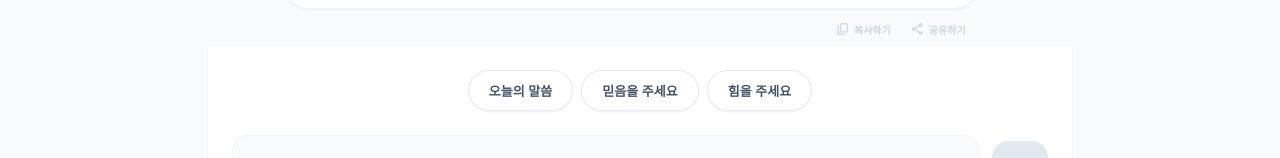
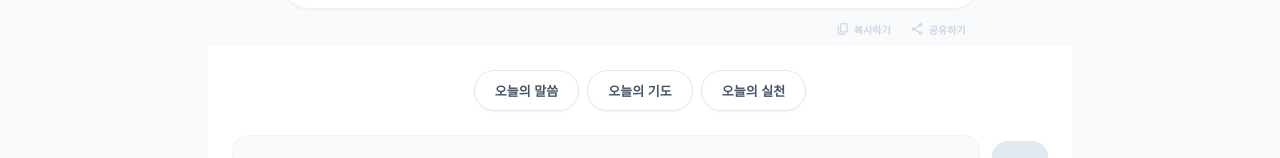
Before and after one commit to 1004aimbot-dev/sk-church-pc, a React (Vite) app: page /ai-guide in a window 1280 px wide. Shown: the part 373-531 px from the top of the page. Built offline with nearby package versions, Linux system fonts and the light colour scheme.

Commit message:
feat: Update AI Guide chips to Word, Prayer, Action

```diff
--- a/pages/AIGuide.tsx
+++ b/pages/AIGuide.tsx
@@ -140,33 +140,12 @@ const AIGuide: React.FC = () => {
     handleSend(text);
   };
 
-  // 날짜별로 추천 질문을 다르게 생성하는 로직
+  // 날짜별로 추천 질문을 다르게 생성하는 로직 (사용자 요청으로 고정 버튼으로 변경)
   const getDailyChips = () => {
-    const day = new Date().getDate();
-
-    // 1번 칩: 고정
-    const chip1 = { label: '오늘의 말씀', query: '성도님에게 오늘 꼭 필요한 위로와 소망의 성경 구절 하나를 들려주세요.' };
-
-    // 2번 칩 풀 (믿음/성장)
-    const chip2Pool = [
-      { label: '믿음을 주세요', query: '지금 저에게 더 큰 믿음이 필요합니다. 제 영혼을 깨우는 말씀을 들려주세요.' },
-      { label: '주님을 더 알고 싶어요', query: '주님의 성품과 사랑에 대해 더 깊이 알고 싶습니다. 성경은 무엇이라 하나요?' },
-      { label: '기도 응답이 늦어질 때', query: '기도하고 있지만 응답이 늦어지는 것 같아 낙심됩니다. 어떻게 인내해야 할까요?' },
-      { label: '영적 성장을 원해요', query: '형식적인 신앙생활에서 벗어나 뜨겁게 주님을 만나고 싶습니다. 조언해 주세요.' }
-    ];
-
-    // 3번 칩 풀 (위로/힘)
-    const chip3Pool = [
-      { label: '힘을 주세요', query: '몸과 마음이 많이 지쳐 있습니다. 제가 다시 일어날 수 있는 힘을 주는 말씀을 나누어 주세요.' },
-      { label: '평안이 필요해요', query: '마음에 불안과 근심이 가득합니다. 주님이 주시는 참된 평안을 누리고 싶습니다.' },
-      { label: '인간관계가 힘들어요', query: '사람들 사이의 갈등으로 마음이 상했습니다. 예수님이라면 이 상황을 어떻게 대하셨을까요?' },
-      { label: '미래가 불안해요', query: '앞날에 대한 걱정으로 밤잠을 설칩니다. 주님의 인도하심을 신뢰할 수 있는 말씀을 주세요.' }
-    ];
-
     return [
-      chip1,
-      chip2Pool[day % chip2Pool.length],
-      chip3Pool[day % chip3Pool.length]
+      { label: '오늘의 말씀', query: '성도님에게 오늘 꼭 필요한 위로와 소망의 성경 구절 하나를 들려주세요.' },
+      { label: '오늘의 기도', query: '오늘 하루를 시작하며 하나님께 드릴 수 있는 짧고 은혜로운 기도문을 작성해 주세요.' },
+      { label: '오늘의 실천', query: '오늘 하루 크리스천으로서 실천하면 좋을 작은 선행이나 믿음의 행동 한 가지를 추천해 주세요.' }
     ];
   };
 
```
